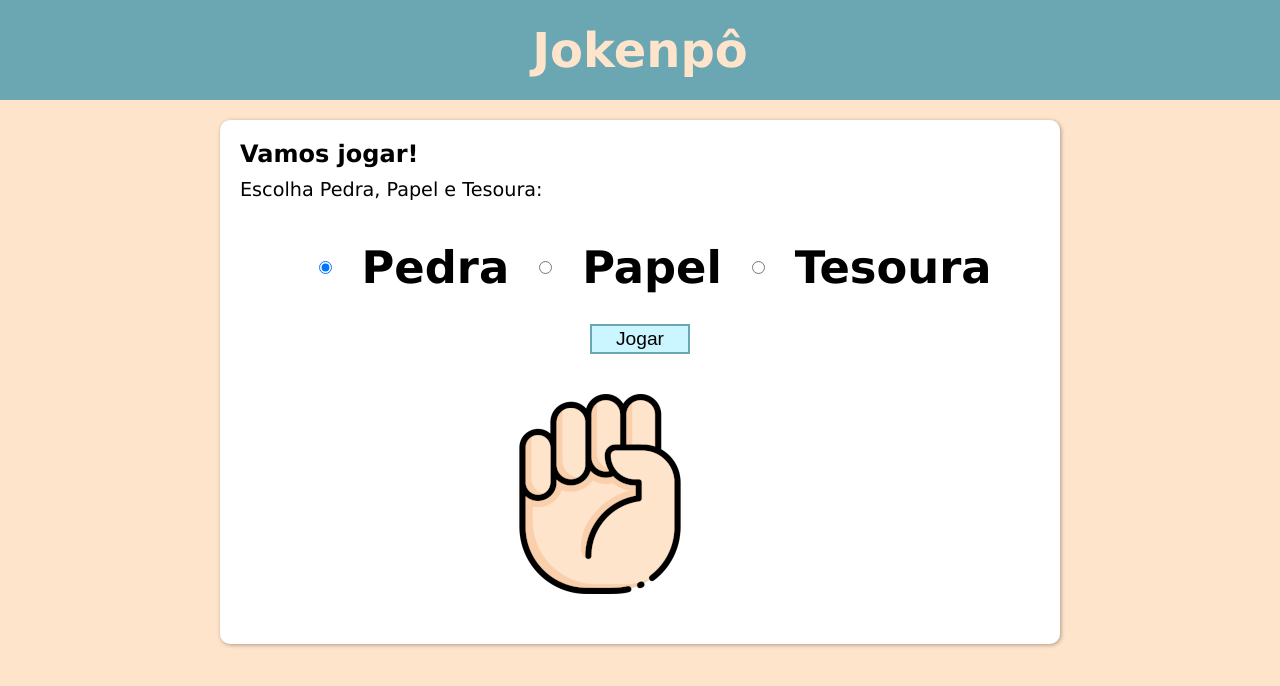
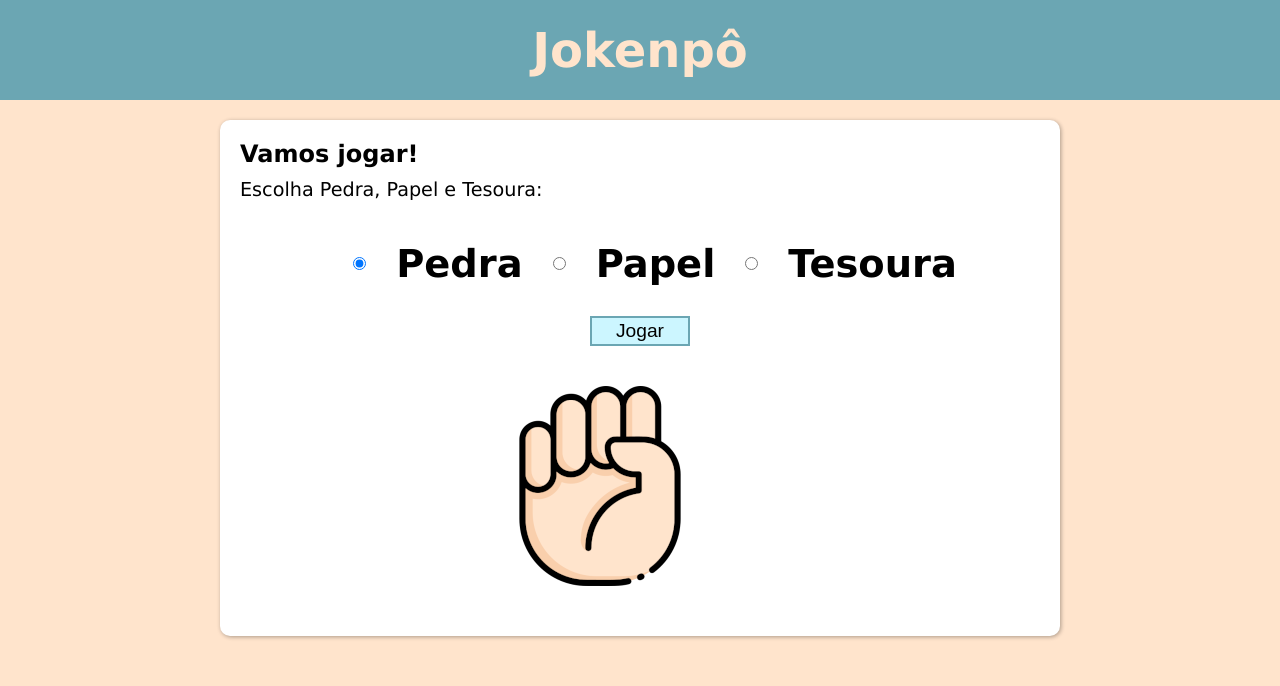
Before and after one commit to JoaoYamaguti/game-jokenpo, a plain HTML site: page index.html in a window 1280 px wide. Drawn offline with Linux system fonts and the light colour scheme.

Commit message:
Update style.css

```diff
--- a/style.css
+++ b/style.css
@@ -14,7 +14,8 @@
 }
 
 body {
-    min-height: 100vh;
+    width: 100vw;
+    height: 100vh;
     background-color: var(--cor3);
     font-family: Verdana, Geneva, Tahoma, sans-serif;
 }
@@ -53,7 +54,7 @@ main p#ops {
     justify-content: center;
     margin-top: 40px;
     font-weight: bold;
-    font-size: 3.5vw;
+    font-size: 3vw;
 }
 
 p#ops input {
```
